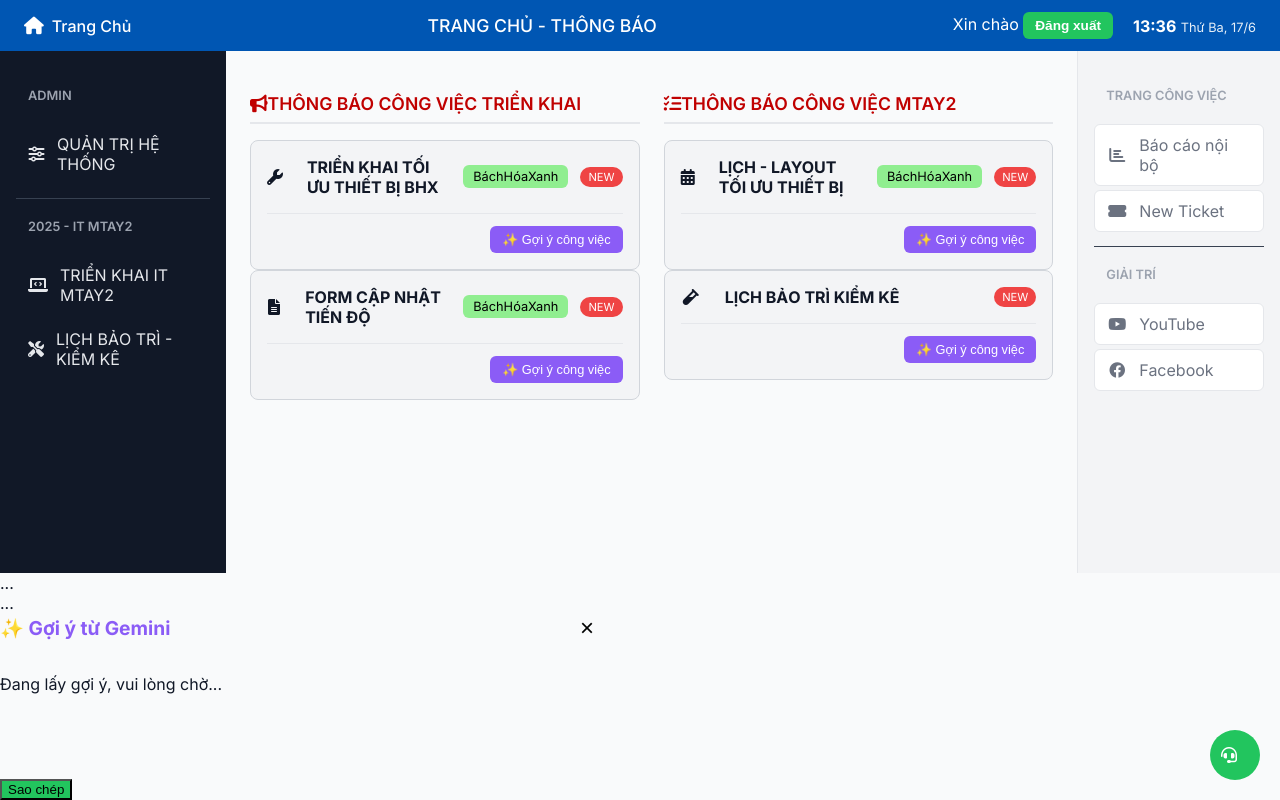
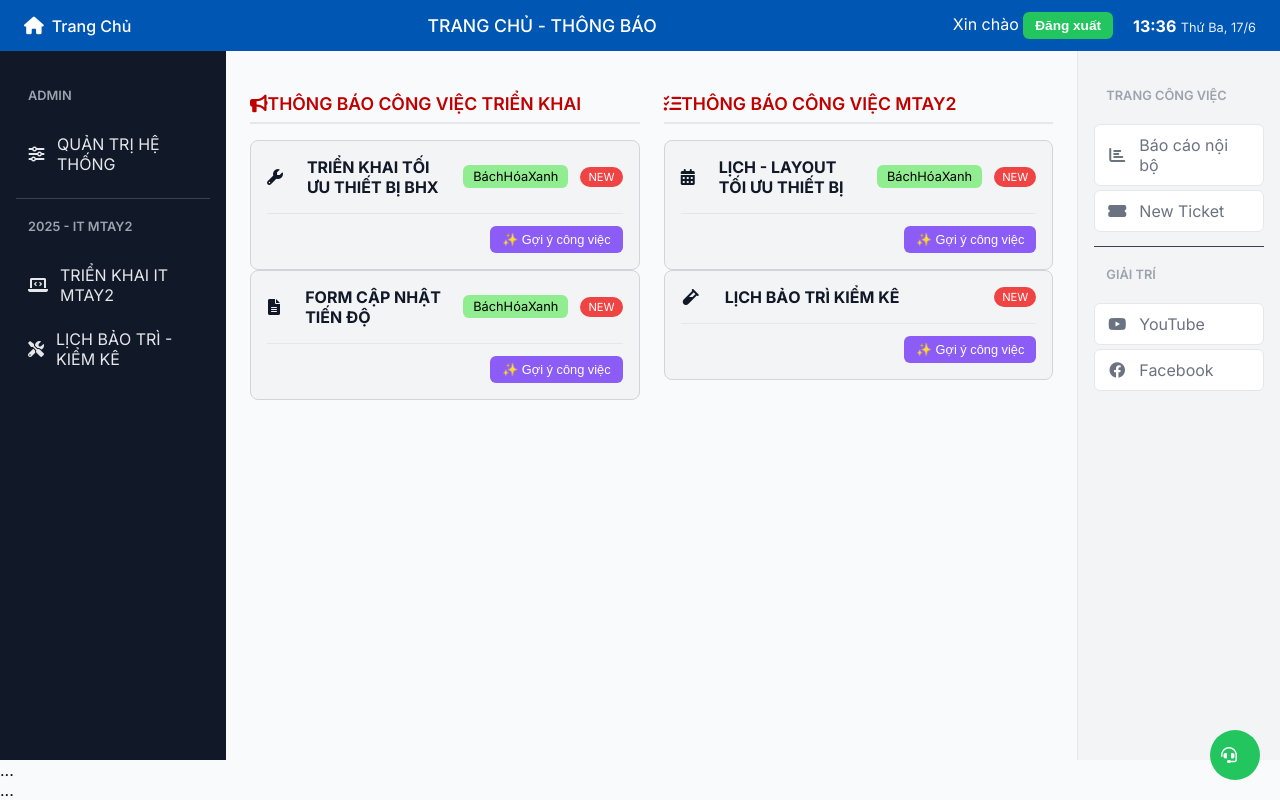
Before and after one commit to tm-quang/mwang, a plain HTML site: page index.html in a window 1280 px wide. Drawn offline with Linux system fonts and the light colour scheme.

Commit message:
Update index.html

```diff
--- a/index.html
+++ b/index.html
@@ -129,20 +129,7 @@
     <div id="customConfirmModal" class="modal-overlay">...</div>
     <div id="adminLoginModal" class="modal-overlay">...</div>
 
-    <div id="geminiResultModal" class="modal-overlay">
-        <div class="modal-content" style="max-width: 600px; text-align: left;">
-            <div style="display: flex; justify-content: space-between; align-items: center; margin-bottom: 15px;">
-                <h3 style="margin: 0; font-size: 1.2rem; color: var(--gemini-color);">✨ Gợi ý từ Gemini</h3>
-                <button id="closeGeminiModal" style="background:none; border:none; font-size: 1.5rem; cursor:pointer;">&times;</button>
-            </div>
-            <div id="geminiResultContent" style="min-height: 100px; max-height: 40vh; overflow-y: auto; padding-right: 10px;">
-                <p>Đang lấy gợi ý, vui lòng chờ...</p>
-            </div>
-             <div class="modal-buttons" style="margin-top: 20px; justify-content: flex-end;">
-                <button id="copyGeminiResult" style="background-color: var(--success-color);">Sao chép</button>
-            </div>
-        </div>
-    </div>
+
 
     <div id="overlay" class="mobile-overlay"></div>
 
```
